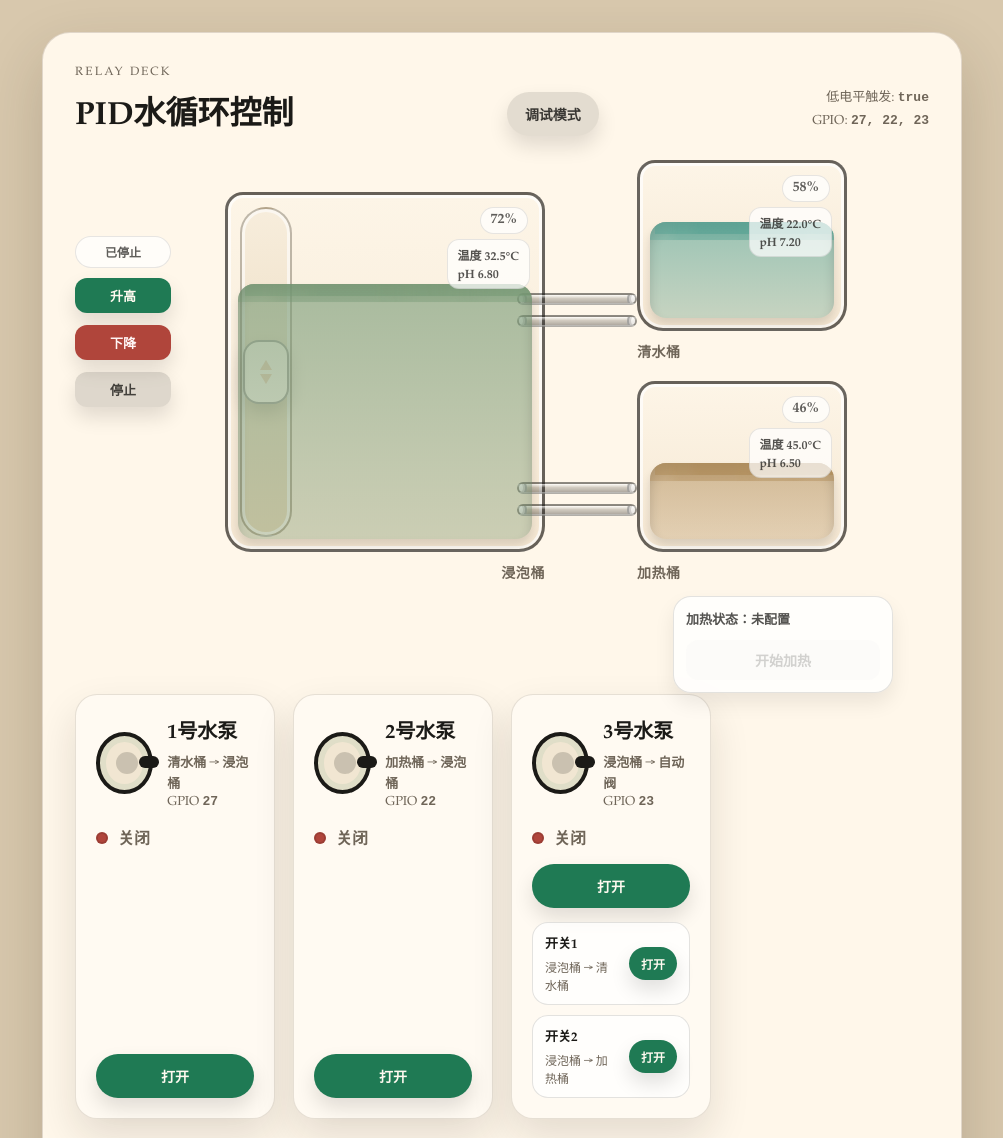
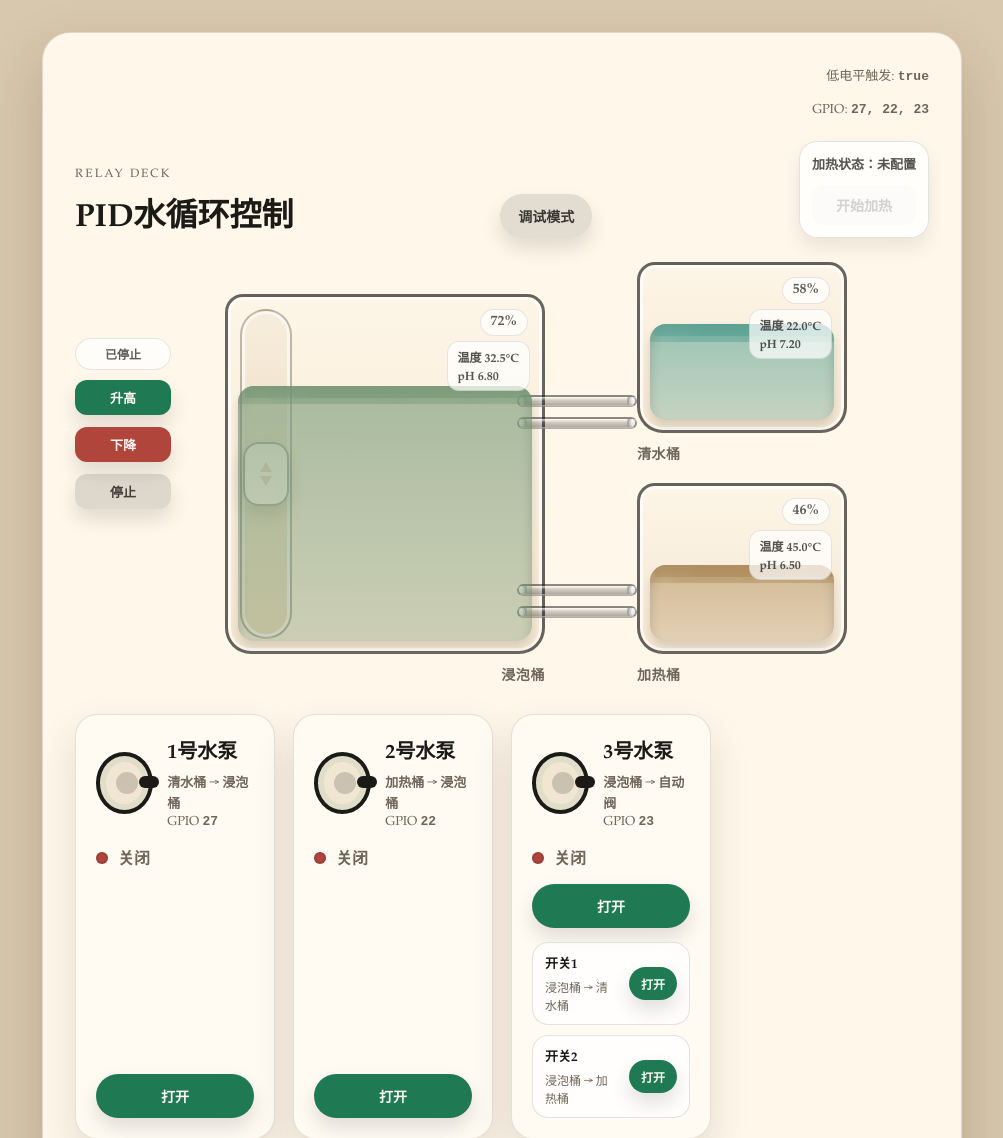
Before and after one commit to MickeyElders/pi-control-program, a FastAPI app: page / in a window 1280 px wide. Shown: the top 1138 px of the page, without its empty margins (158-1161 px from the left). Run offline with FastAPI, Linux system fonts and the light colour scheme; data that the repository does not hold is empty.

Commit message:
调整按钮位置

```diff
--- a/static/style.css
+++ b/static/style.css
@@ -62,7 +62,7 @@ body {
   column-gap: 0;
   row-gap: 16px;
   align-items: end;
-  margin-bottom: 110px;
+  margin-bottom: 28px;
 }
 
 .tank {
@@ -77,7 +77,6 @@ body {
   display: grid;
   gap: var(--tank-gap);
   align-items: start;
-  position: relative;
 }
 
 .lift-panel {
@@ -458,6 +457,9 @@ h2 {
   text-align: right;
   font-size: 13px;
   color: var(--muted);
+  display: grid;
+  gap: 10px;
+  justify-items: end;
 }
 
 .meta-row {
@@ -643,11 +645,11 @@ h2 {
   background: rgba(255, 255, 255, 0.8);
   border: 1px solid rgba(27, 26, 23, 0.12);
   box-shadow: 0 10px 20px rgba(0, 0, 0, 0.08);
-  position: absolute;
-  left: 50%;
-  top: calc(100% + 12px);
-  transform: translateX(-50%);
   width: min(220px, 100%);
+}
+
+.heater-panel.header-heater {
+  margin-top: 6px;
 }
 
 .heater-status {
--- a/templates/index.html
+++ b/templates/index.html
@@ -28,6 +28,23 @@
             </div>
             <div class="meta-row">
               GPIO: <span class="mono">{{ pins | join(", ") }}</span>
+            </div>
+            <div class="heater-panel header-heater">
+              <div class="heater-status" id="heater-status">
+                {% if heater.configured %}
+                加热状态：<span data-role="heater-text">{{ "开启" if heater.on else "关闭" }}</span>
+                {% else %}
+                加热状态：未配置
+                {% endif %}
+              </div>
+              <button
+                class="btn heater-toggle"
+                id="heater-toggle"
+                type="button"
+                {% if not heater.configured %}disabled{% endif %}
+              >
+                {{ "停止加热" if heater.on else "开始加热" }}
+              </button>
             </div>
           </div>
         </header>
@@ -100,23 +117,6 @@
                 </div>
               </div>
               <div class="tank-label">加热桶</div>
-            </div>
-            <div class="heater-panel">
-              <div class="heater-status" id="heater-status">
-                {% if heater.configured %}
-                加热状态：<span data-role="heater-text">{{ "开启" if heater.on else "关闭" }}</span>
-                {% else %}
-                加热状态：未配置
-                {% endif %}
-              </div>
-              <button
-                class="btn heater-toggle"
-                id="heater-toggle"
-                type="button"
-                {% if not heater.configured %}disabled{% endif %}
-              >
-                {{ "停止加热" if heater.on else "开始加热" }}
-              </button>
             </div>
           </div>
         </div>
```
